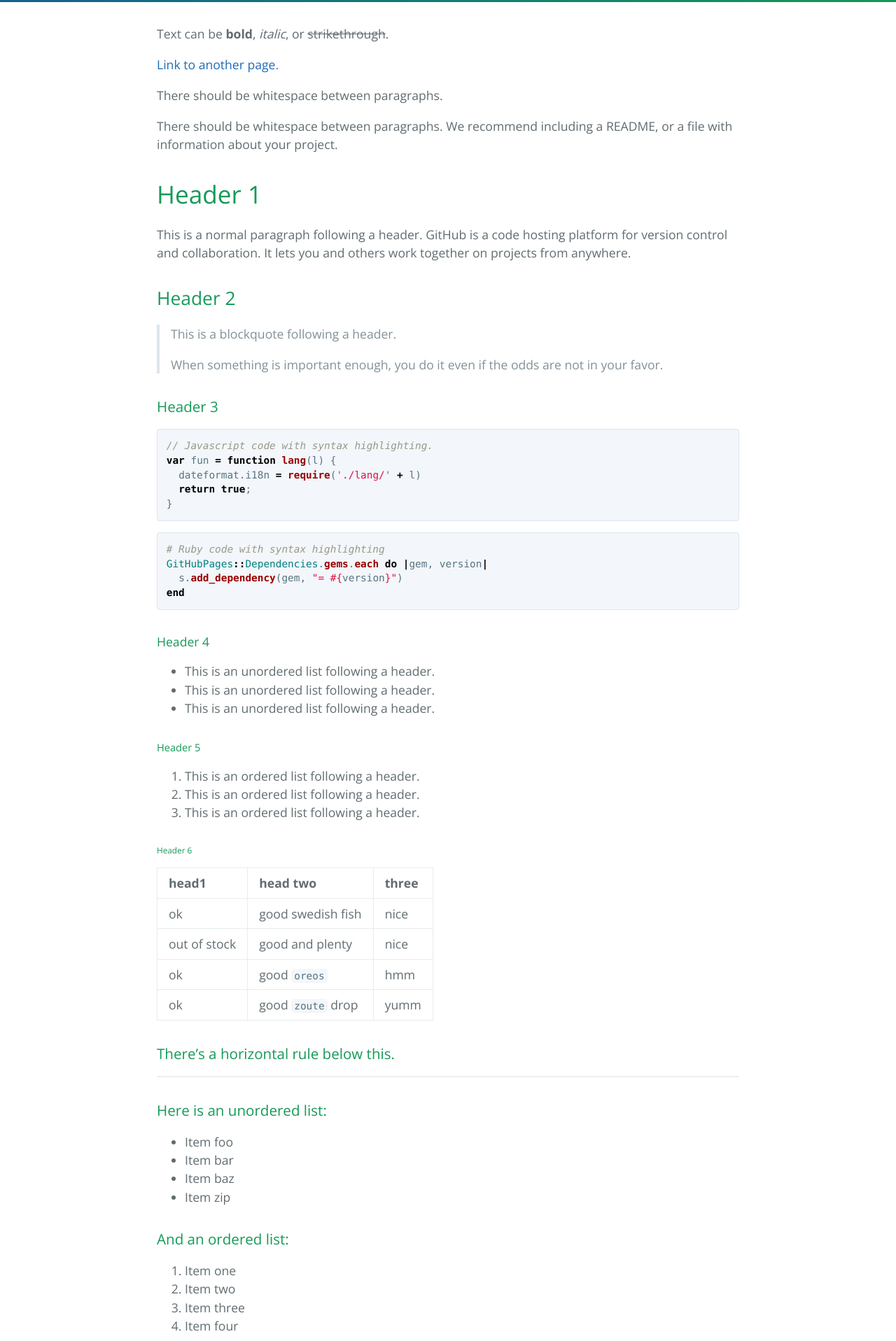
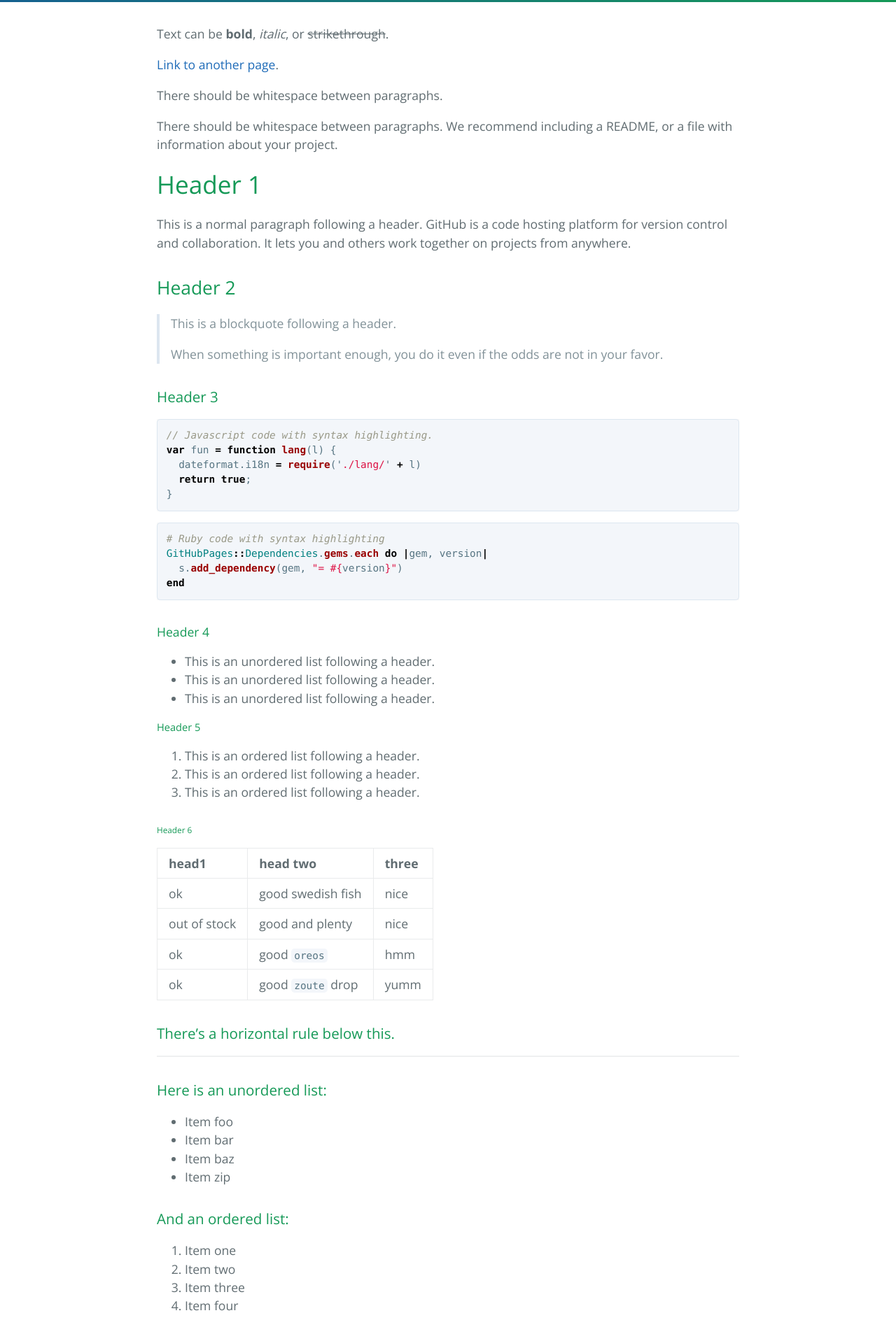
Before and after one commit to korgan00/VR-DepthMap-Stereo, a Jekyll site: the page built from sample.md, in a window 1280 px wide. Shown: the part 380-2297 px from the top of the page at 70% size. Built offline with Jekyll 4.4.1, drawn with Linux system fonts in a browser that asks for light colours.

Commit message:
class test

```diff
--- a/assets/css/style.scss
+++ b/assets/css/style.scss
@@ -7,7 +7,7 @@
   position: relative;
   text-align: center;
 }
-.youtube-video:after {
+.youtube-video a:after {
   content: "";
 
   position: absolute;
@@ -23,10 +23,9 @@
   background-size: 100px 70px;
 }
 
-
-h1, h5 {
+.main-content h1, .main-content h5 {
   margin-top: 0rem;
 }
-h1 {
+.main-content h1 {
   margin-bottom: 0rem;
 }
```
